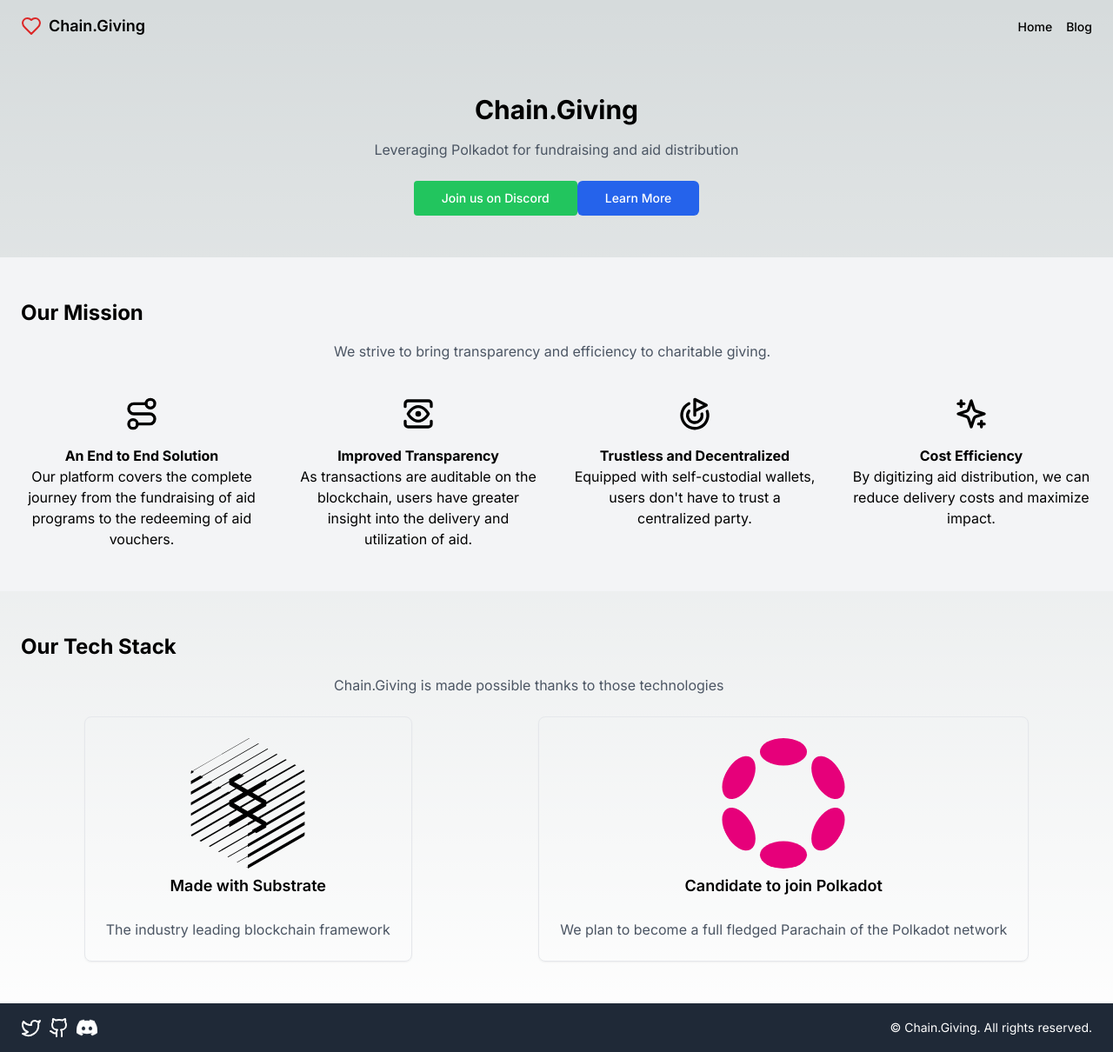
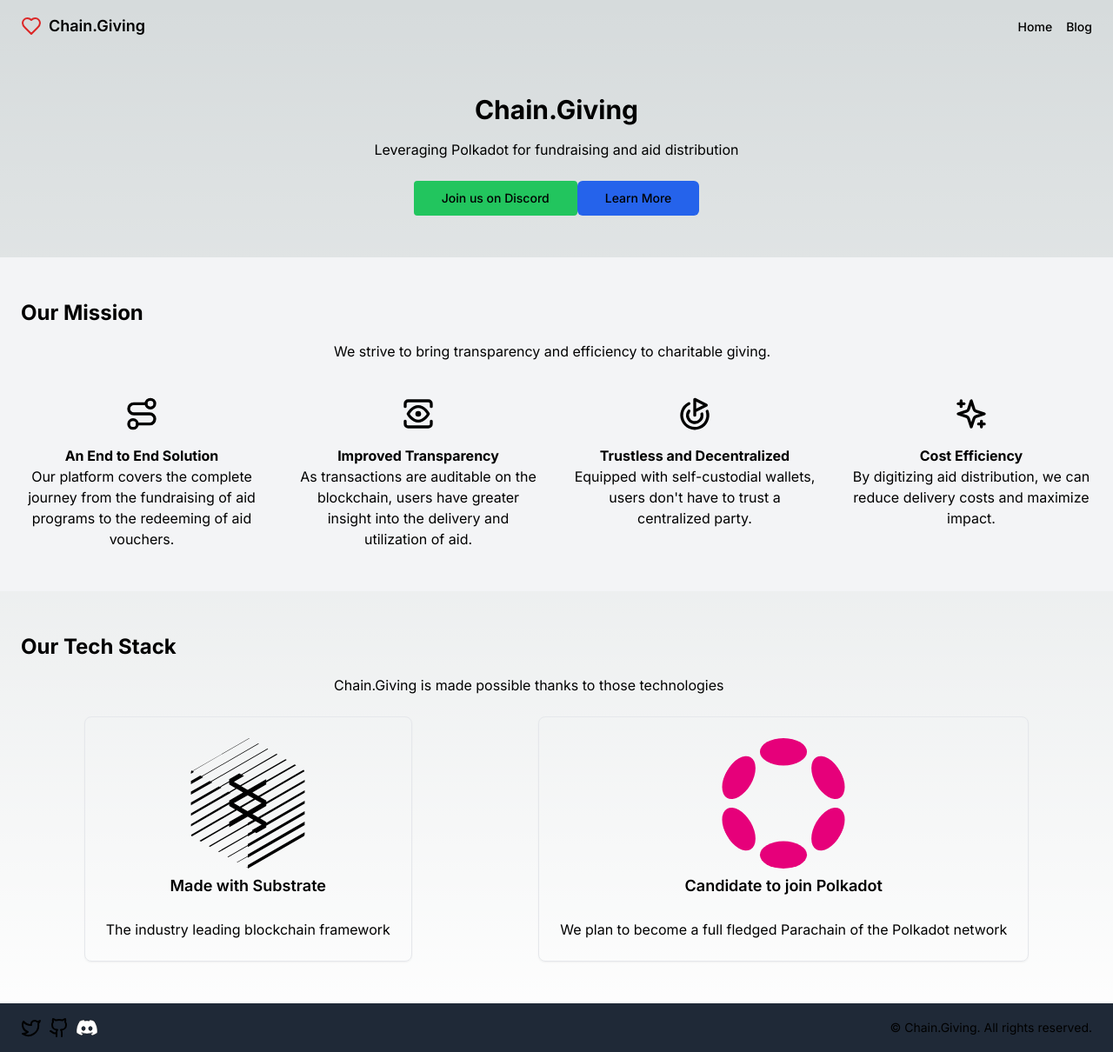
Before and after one commit to chaingiving/chaingiving-website, a Next.js app: page / in a window 1280 px wide. Shown: the whole page at 87% size. Built offline with nearby package versions, Linux system fonts and the light colour scheme.

Commit message:
css fix for dark mode

```diff
--- a/app/globals.css
+++ b/app/globals.css
@@ -8,12 +8,14 @@
   --background-end-rgb: 255, 255, 255;
 }
 
+
 @media (prefers-color-scheme: dark) {
   :root {
     --foreground-rgb: 255, 255, 255;
     --background-start-rgb: 0, 0, 0;
     --background-end-rgb: 0, 0, 0;
   }
+
 }
 
 body {
--- a/components/chaingiving.tsx
+++ b/components/chaingiving.tsx
@@ -27,38 +27,27 @@
       </header>
       <main className="px-6 py-12 text-center">
         <h1 className="text-3xl font-bold">Chain.Giving</h1>
-        <p className="max-w-lg mx-auto mt-4 text-gray-600">
+        <p className="max-w-lg mx-auto mt-4">
           Leveraging Polkadot for fundraising and aid distribution
         </p>
         <p>
           <a href="https://discord.gg/d3QnfrebmY">
-            <Button className="mt-6 px-8 py-3 bg-green-500 text-white rounded">
+            <Button className="mt-6 px-8 py-3 bg-green-500 rounded">
               Join us on Discord{" "}
             </Button>
           </a>
           <a href="https://chaingiving.substack.com/p/chaingiving-the-humanitarian-blockchain">
-            <Button className="mt-5 px-8 py-3 bg-blue-600 text-white rounded-md">
+            <Button className="mt-5 px-8 py-3 bg-blue-600 rounded-md">
               Learn More
             </Button>
           </a>
         </p>
       </main>
-      <section className="px-6 py-12 bg-gray-100">
+      <section className="px-6 py-12 bg-gray-100 dark:bg-gray-600">
         <h2 className="text-2xl font-bold mb-4">Our Mission</h2>
-        <p className="max-w-lg mx-auto mb-6 text-gray-600">
+        <p className="max-w-lg mx-auto mb-6 text-bold">
           We strive to bring transparency and efficiency to charitable giving.
         </p>
-        {/*<img*/}
-        {/*    alt="Our mission"*/}
-        {/*    className="mx-auto rounded"*/}
-        {/*    height="400"*/}
-        {/*    src="/placeholder.svg"*/}
-        {/*    style={{*/}
-        {/*      aspectRatio: "600/400",*/}
-        {/*      objectFit: "cover",*/}
-        {/*    }}*/}
-        {/*    width="600"*/}
-        {/*/>*/}
         <div className="mt-10 grid grid-cols-1 sm:grid-cols-2 lg:grid-cols-4 gap-10">
           <div className="flex flex-col items-center">
             <RouteIcon className="w-10 h-10 mb-4" />
@@ -92,7 +81,7 @@
       </section>
       <section className="px-6 py-12">
         <h2 className="text-2xl font-bold mb-4">Our Tech Stack</h2>
-        <p className="max-w-lg mx-auto mb-6 text-gray-600">
+        <p className="max-w-lg mx-auto mb-6">
           Chain.Giving is made possible thanks to those technologies
         </p>
         <div className="flex justify-around">
@@ -114,7 +103,7 @@
                 </h3>
               </CardHeader>
               <CardContent>
-                <p className="text-center text-gray-600">
+                <p className="text-center">
                   The industry leading blockchain framework
                 </p>
               </CardContent>
@@ -138,7 +127,7 @@
                 </h3>
               </CardHeader>
               <CardContent>
-                <p className="text-center text-gray-600">
+                <p className="text-center">
                   We plan to become a full fledged Parachain of the Polkadot
                   network
                 </p>
@@ -147,7 +136,7 @@
           </a>
         </div>
       </section>
-      <footer className="flex items-center justify-between px-6 py-4 bg-gray-800 text-white">
+      <footer className="flex items-center justify-between px-6 py-4 bg-gray-800">
         <div className="flex items-center space-x-2">
           <Link href="https://twitter.com/chain_giving">
             <TwitterIcon className="h-6 w-6" />
```
